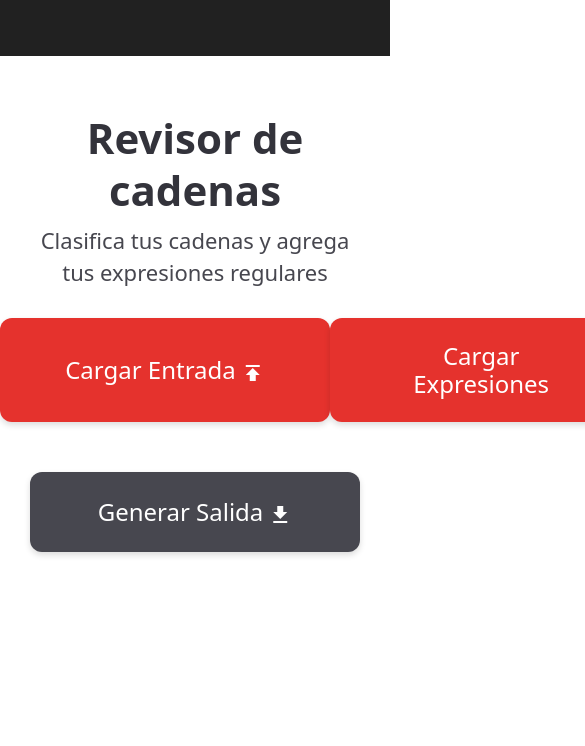
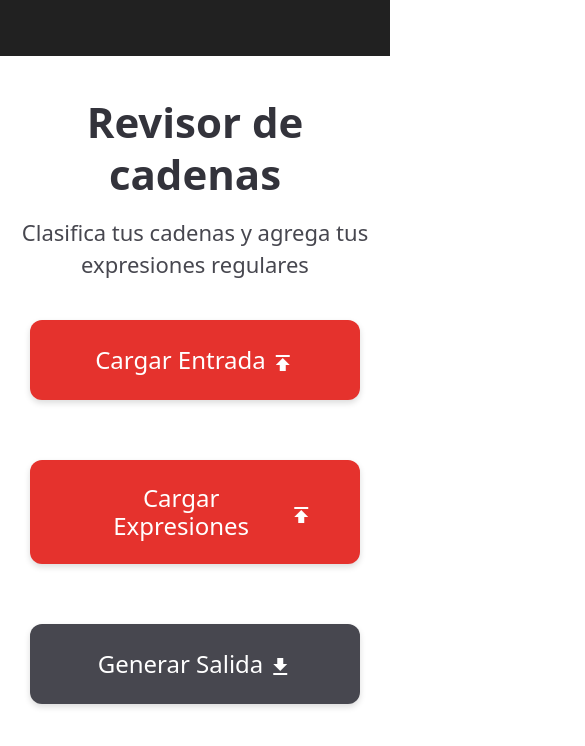
Before and after one commit to B3rert/ng-rexeg, an Angular app: page / in a window 390 px wide. Shown: the top 746 px of the page, 585 px wide, since content can reach past the window. Built offline with nearby package versions, Linux system fonts and the light colour scheme.

Commit message:
"Refactored app component HTML and SCSS: reorganized layout, added container and row classes, and updated styles for uploader and buttons. For responsive desing"

```diff
--- a/src/app/app.component.html
+++ b/src/app/app.component.html
@@ -1,23 +1,20 @@
 <app-progress *ngIf="isLoading"></app-progress>
 
 <ng-container *ngIf="!isLoading">
+
   <mat-toolbar>
 
   </mat-toolbar>
-
-  <div class="tool__wrapper">
-    <div class="tool__header">
+  <div class="container main">
+    <div class="row">
       <h1 class="tool__header__title">Revisor de cadenas</h1>
-
+    </div>
+    <div class="row">
       <h2 class="tool__header__subtitle">Clasifica tus cadenas y agrega tus expresiones regulares</h2>
 
     </div>
-
-
-
-
-    <div class="d-flex buttons_container">
-
+    <div class="row">
+      <div class="col-lg-6 col-md-6 col-sm-12 col-xs-12">
         <div class="uploader" (click)="fileInputEntrada.click()">
           <a class="uploader__btn tooltip--left active" id="pickfiles" href="javascript:;" title="Añadir más archivos"
             style="position: relative; z-index: 1;">
@@ -31,7 +28,8 @@
 
         <input type="file" #fileInputEntrada (change)="onFileSelectedEntrada($event)" accept=".txt"
           style="display: none;" />
-
+      </div>
+      <div class="col-lg-6 col-md-6 col-sm-12 col-xs-12">
         <div class="uploader" (click)="fileInputExpresion.click()">
           <a class="uploader__btn tooltip--left active" id="pickfiles" href="javascript:;" title="Añadir más archivos"
             style="position: relative; z-index: 1;">
@@ -45,11 +43,9 @@
 
         <input type="file" #fileInputExpresion (change)="onFileSelectedExpresion($event)" accept=".txt"
           style="display: none;" />
-
       </div>
-
-
-
+    </div>
+    <div class="row">
       <div class="uploader btn_process" (click)="validateStr()">
         <a class="uploader__btn tooltip--left active" id="pickfiles" href="javascript:;"
           style="position: relative; z-index: 1;">
@@ -61,4 +57,5 @@
 
       </div>
     </div>
+  </div>
 </ng-container>
--- a/src/app/app.component.scss
+++ b/src/app/app.component.scss
@@ -1,3 +1,7 @@
+.main{
+    margin-top: 40px;
+}
+
 .tool__wrapper {
     margin-top: 50px;
     border-width: 0px;
@@ -29,6 +33,8 @@
 }
 
 .uploader {
+    margin-top: 40px !important;
+    margin: 20px;
     display      : -ms-flexbox;
     display      : flex;
     -ms-flex-wrap: wrap;
```
Lines whose indentation alone changed are shown as unchanged.
